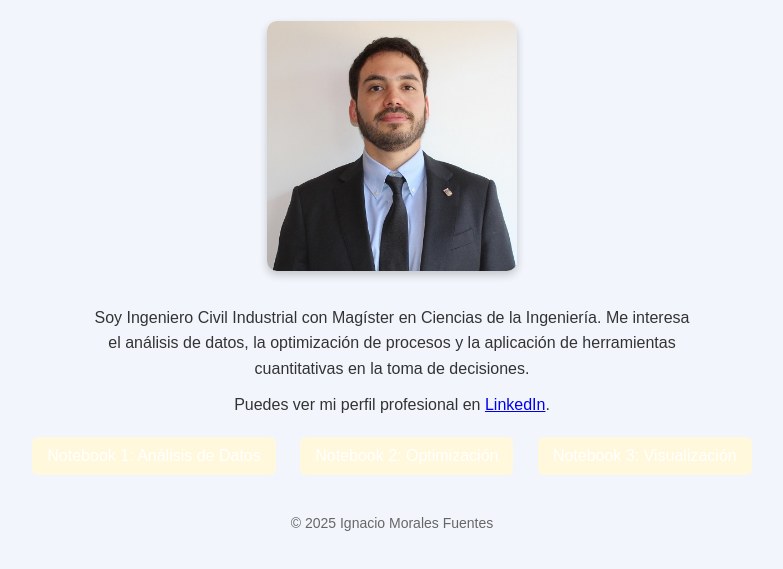
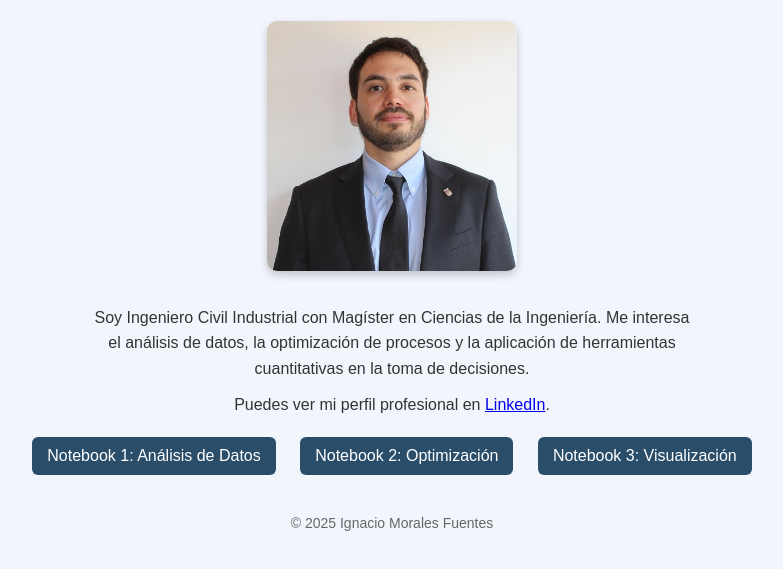
Before and after one commit to imoralesf/imoralesf.github.io, a plain HTML site: page index.html in a window 1280 px wide. Shown: the part 119-688 px from the top of the page, without its empty margins (248-1031 px from the left). Drawn offline with Linux system fonts and the light colour scheme.

Commit message:
Update index.html

```diff
--- a/index.html
+++ b/index.html
@@ -36,7 +36,7 @@
       display: inline-block;
       margin: 10px;
       padding: 10px 15px;
-      background-color: #FFF8DC;
+      background-color: #2a4d69;
       color: white;
       text-decoration: none;
       border-radius: 6px;
```
